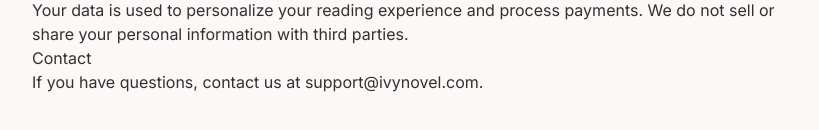
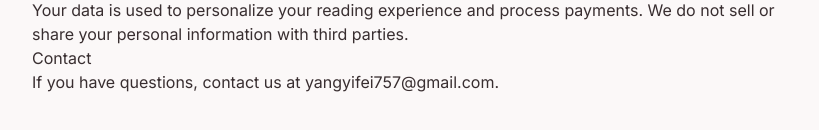
Before and after one commit to yangyifei757-dotcom/mystorysite, a Next.js app: page /privacy-policy in a window 1280 px wide. Shown: the part 274-404 px from the top of the page, without its empty margins (224-1043 px from the left). Built offline with nearby package versions, Linux system fonts and the light colour scheme; a web font is replaced by a local one.

Commit message:
Update page.tsx

```diff
--- a/app/privacy-policy/page.tsx
+++ b/app/privacy-policy/page.tsx
@@ -10,7 +10,7 @@ export default function PrivacyPolicyPage() {
         <h2>How we use information</h2>
         <p>Your data is used to personalize your reading experience and process payments. We do not sell or share your personal information with third parties.</p>
         <h2>Contact</h2>
-        <p>If you have questions, contact us at support@ivynovel.com.</p>
+        <p>If you have questions, contact us at yangyifei757@gmail.com.</p>
       </div>
     </main>
   )
```
